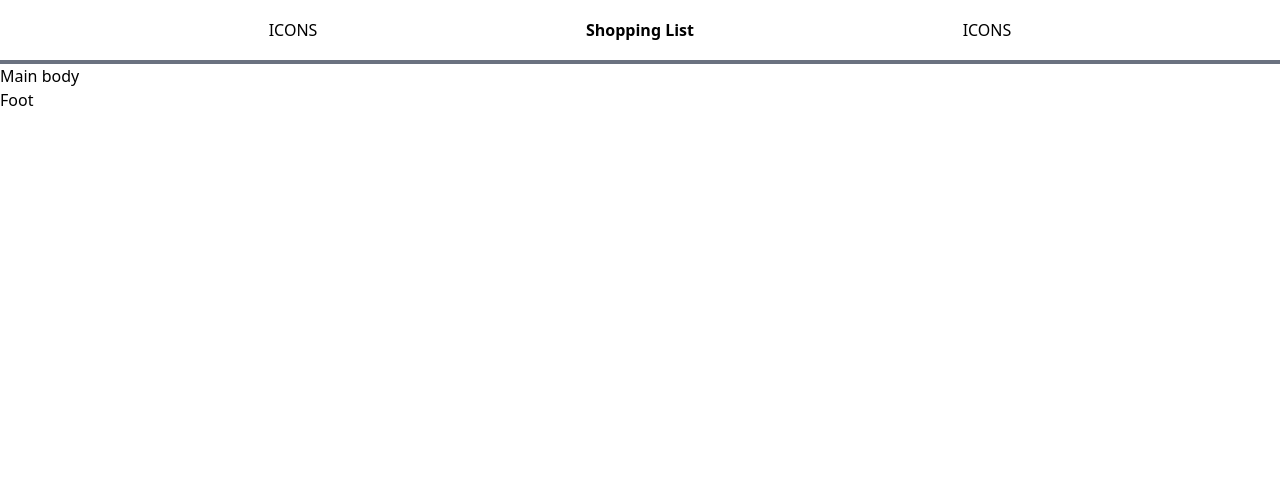
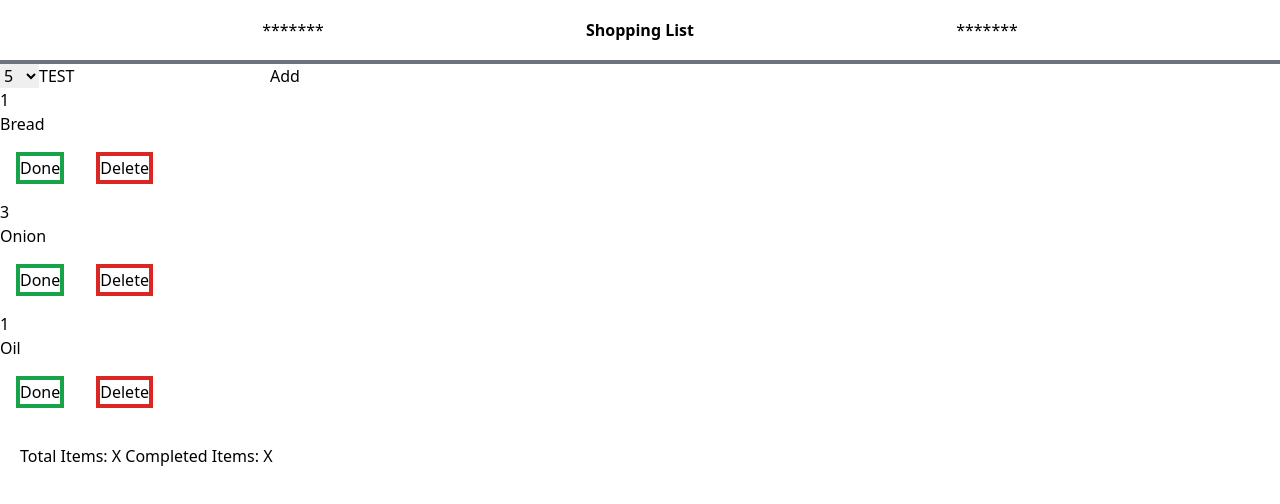
Before and after one commit to nonebula/react-shopping-list-app, a React (Vite) app in the folder oak-shopping-list-app/: page / in a window 1280 px wide. Shown: the top 504 px of the page. Built offline with nearby package versions, Linux system fonts and the light colour scheme.

Commit message:
Components built out more, state played with

```diff
--- a/oak-shopping-list-app/src/App.jsx
+++ b/oak-shopping-list-app/src/App.jsx
@@ -1,12 +1,17 @@
 import Header from "./components/Header.jsx";
 import MainBody from "./components/MainBody.jsx";
 import Footer from "./components/Footer.jsx";
+import Form from "./components/Form.jsx";
+// import List from "./components/List.jsx";
+
 import "./App.css";
 function App() {
   return (
-    <div>
+    <div className="min-h-screen flex flex-col">
       <Header />
+      <Form />
       <MainBody />
+      {/* <List /> */}
       <Footer />
     </div>
   );
--- a/oak-shopping-list-app/src/components/Footer.jsx
+++ b/oak-shopping-list-app/src/components/Footer.jsx
@@ -1,9 +1,11 @@
 const Footer = () => {
-    return (
-        <div>
-            Foot
-        </div>
-    )
-}
+  return (
+    <div className="">
+      <footer className="w-screen p-5 flex overflow-hidden bottom-0">
+        Total Items: X Completed Items: X
+      </footer>
+    </div>
+  );
+};
 
 export default Footer;
--- /dev/null
+++ b/oak-shopping-list-app/src/components/Form.jsx
@@ -0,0 +1,32 @@
+import { useState } from "react";
+
+const Form = () => {
+  const [product, setProduct] = useState("TEST");
+  const [quantity, setQuantity] = useState(5);
+  const handleSubmit = (event) => {
+    event.preventDefault();
+  };
+  return (
+    <form onSubmit={handleSubmit}>
+      <select
+        value={quantity}
+        onChange={(event) => setQuantity(event.target.value)}
+      >
+        {[...Array(20)].map((_, index) => (
+          <option value={index + 1} key={index + 1}>
+            {index + 1}
+          </option>
+        ))}
+      </select>
+      <input
+        type="text"
+        placeholder="Enter an Item"
+        value={product}
+        onChange={(event) => setProduct(event.target.value)}
+      />
+      <button>Add</button>
+    </form>
+  );
+};
+
+export default Form;
--- a/oak-shopping-list-app/src/components/Header.jsx
+++ b/oak-shopping-list-app/src/components/Header.jsx
@@ -1,9 +1,9 @@
 const Header = () => {
   return (
     <div className="w-screen border-b-gray-500 border-b-4 h-16 flex justify-evenly align-centre items-center">
-      <span className=""> ICONS </span>
+      <span className=""> ******* </span>
       <h1 className="font-bold">Shopping List</h1>
-      <span> ICONS </span>
+      <span> ******* </span>
     </div>
   );
 };
--- /dev/null
+++ b/oak-shopping-list-app/src/components/List.jsx
@@ -0,0 +1,16 @@
+const List = ({ item }) => {
+  const { product, quantity, packed } = item;
+  return (
+    <li>
+      <span>{quantity}</span>
+      <p>{product}</p>
+      <div>
+        {" "}
+        <button className="bg-white border-4 m-4 border-green-600">Done</button>
+        <button className="bg-white border-4 m-4 border-red-600">Delete</button>
+      </div>
+    </li>
+  );
+};
+
+export default List;
--- a/oak-shopping-list-app/src/components/MainBody.jsx
+++ b/oak-shopping-list-app/src/components/MainBody.jsx
@@ -1,9 +1,14 @@
+import shoppingList from "../data/data";
+import List from "./List";
+
 const MainBody = () => {
-    return (
-        <div>
-            Main body
-        </div>
-    )
-}
+  return (
+    <ul>
+      {shoppingList.map((item) => (
+        <List item={item} key={item.id} />
+      ))}
+    </ul>
+  );
+};
 
 export default MainBody;
--- /dev/null
+++ b/oak-shopping-list-app/src/data/data.js
@@ -0,0 +1,7 @@
+const shoppingList = [
+  { id: 1, product: "Bread", quantity: 1, packed: false },
+  { id: 2, product: "Onion", quantity: 3, packed: false },
+  { id: 3, product: "Oil", quantity: 1, packed: true },
+];
+
+export default shoppingList;
```
